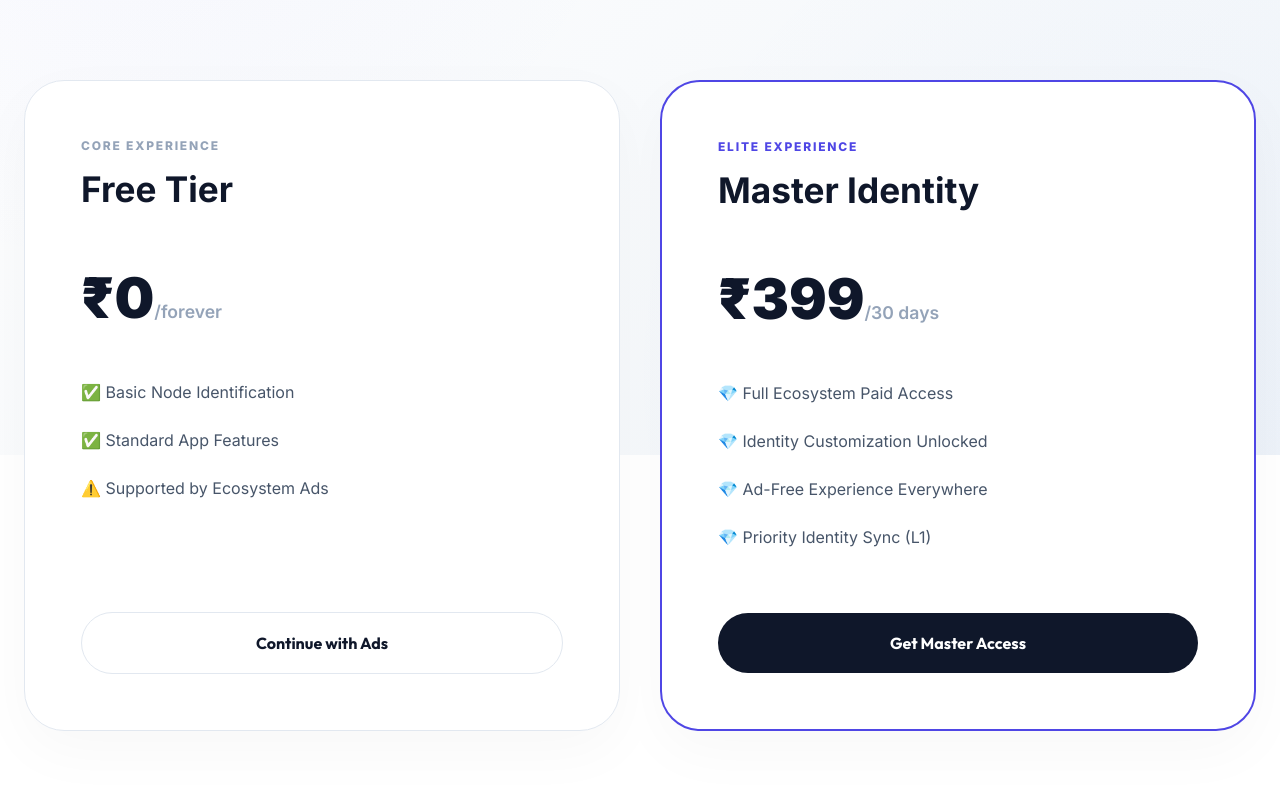
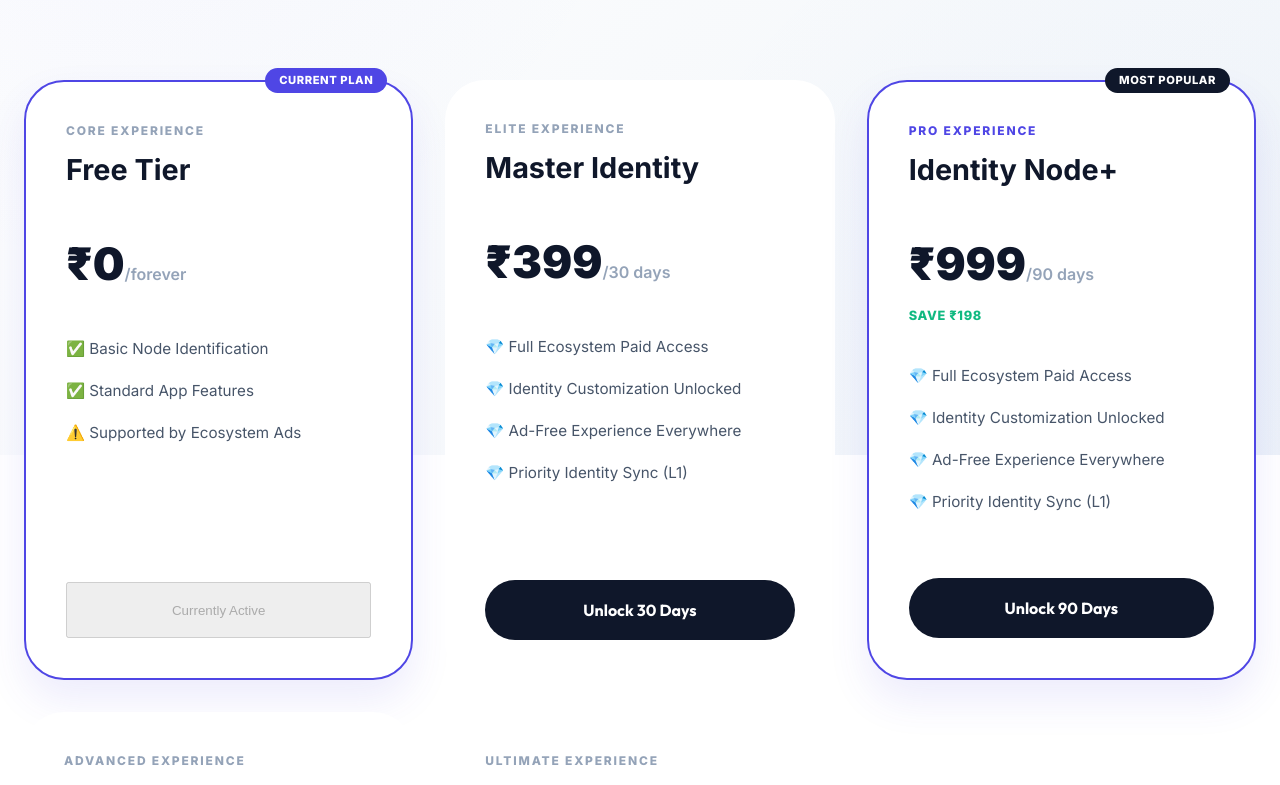
Before and after one commit to SoftBridge-Labs/accounts, a Next.js app: page /premium in a window 1280 px wide. Shown: the part 345-1130 px from the top of the page. Built offline with nearby package versions, Linux system fonts and the light colour scheme; no server answers; sample sign-in values are in the browser's storage.

Commit message:
feat: implement landing page, premium subscription flow with Razorpay integration, and supporting API utilities

```diff
--- a/src/app/page.tsx
+++ b/src/app/page.tsx
@@ -17,9 +17,7 @@ export default function HomePage() {
       <section className="container" style={{ padding: 'clamp(100px, 15vh, 180px) 1.5rem 100px', textAlign: 'center' }}>
         <div className="animate-in" style={{ display: 'flex', flexDirection: 'column', alignItems: 'center' }}>
 
-          <div style={{ padding: '8px 24px', borderRadius: '100px', background: '#f1f5f9', color: 'var(--primary)', fontSize: '0.8rem', fontWeight: 800, letterSpacing: '0.12em', marginBottom: '2.5rem' }}>
-             UNIFIED IDENTITY SYSTEM
-          </div>
+
 
           <h1 style={{ fontSize: 'clamp(3.2rem, 9vw, 6rem)', fontWeight: 800, marginBottom: '2rem', lineHeight: '1.05', color: '#0f172a', letterSpacing: '-0.04em' }}>
             Your Global <br className="hidden-mobile" />
--- a/src/app/premium/page.tsx
+++ b/src/app/premium/page.tsx
@@ -17,13 +17,34 @@ export default function PremiumPage() {
   const { user, profile, loading, refreshProfile } = useAuth();
   const [processing, setProcessing] = useState(false);
   const [success, setSuccess] = useState('');
+  const [metadata, setMetadata] = useState<any>(null);
   const router = useRouter();
 
   useEffect(() => {
     if (!loading && !user) {
       router.push('/login');
     }
+    // Fetch geo-metadata for currency
+    const fetchMeta = async () => {
+      const { getBrowserMetadata } = await import('@/lib/utils');
+      const data = await getBrowserMetadata();
+      setMetadata(data);
+    };
+    fetchMeta();
   }, [loading, user, router]);
+
+  const formatPrice = (amount: number) => {
+    if (!metadata?.currency) return `₹${amount}`;
+    try {
+      return new Intl.NumberFormat(undefined, {
+        style: 'currency',
+        currency: metadata.currency,
+        maximumFractionDigits: 0
+      }).format(amount);
+    } catch (e) {
+      return `₹${amount}`;
+    }
+  };
 
   if (loading) return (
     <div className="flex-center" style={{ height: '100vh' }}>
@@ -35,29 +56,37 @@ export default function PremiumPage() {
 
   if (!user) return null;
 
-  const handleRazorpayPayment = async () => {
+  const handleRazorpayPayment = async (amount: number, days: number, planName: string) => {
     setProcessing(true);
 
     const options = {
       key: process.env.NEXT_PUBLIC_RAZORPAY_KEY_ID || 'rzp_live_rQX9y03Tphqq19',
-      amount: 39900,
-      currency: "INR",
+      amount: amount * 100,
+      currency: metadata?.currency || "INR",
       name: "SOFTBRIDGE LABS",
-      description: "MASTER IDENTITY - 30 DAYS ACCESS",
+      description: `${planName.toUpperCase()} - ${days} DAYS ACCESS`,
       image: "https://softbridge.in/favicon.ico",
       handler: async function (response: any) {
         if (response.razorpay_payment_id) {
           try {
-            await softbridgeApi.activatePremium(user.uid, 30);
+            await softbridgeApi.activatePremium(user.uid, days);
 
             await softbridgeApi.sendAlert({
               email: user.email!,
               type: 'premium_activated',
-              details: `Master Identity node successfully provisioned for 30 days. Payment ID: ${response.razorpay_payment_id}`
+              details: `${planName} node successfully provisioned for ${days} days. Payment ID: ${response.razorpay_payment_id}`
+            }).catch(() => null);
+
+            await softbridgeApi.createAuditLog({
+                uid: user.uid,
+                event: 'premium_purchase_success',
+                source: 'softbridge',
+                details: { planName, amount, days, paymentId: response.razorpay_payment_id },
+                ip: metadata?.ip
             }).catch(() => null);
 
             await refreshProfile();
-            setSuccess('Master Identity synchronized successfully.');
+            setSuccess(`${planName} synchronized successfully.`);
             setTimeout(() => router.push('/dashboard'), 3000);
           } catch (err: any) {
             alert("Provisioning failed: " + err.message);
@@ -84,6 +113,7 @@ export default function PremiumPage() {
   const activateFreeTrial = async () => {
     setProcessing(true);
     try {
+      await softbridgeApi.addActivity({ uid: user.uid, action: 'free_tier_activation', ip: metadata?.ip }).catch(() => null);
       setSuccess('Core Experience activated with basic node parameters.');
       setTimeout(() => router.push('/dashboard'), 3000);
     } catch (err) {
@@ -92,6 +122,25 @@ export default function PremiumPage() {
       setProcessing(false);
     }
   };
+
+  const premiumPlans = [
+    { name: 'Master Identity', days: 30, price: 399, badge: 'ELITE EXPERIENCE', popular: false, saving: 0 },
+    { name: 'Identity Node+', days: 90, price: 999, badge: 'PRO EXPERIENCE', popular: true, saving: 198 },
+    { name: 'Quantum Sync', days: 180, price: 1899, badge: 'ADVANCED EXPERIENCE', popular: false, saving: 495 },
+    { name: 'Omni Presence', days: 365, price: 3499, badge: 'ULTIMATE EXPERIENCE', popular: false, saving: 1355 },
+  ];
+
+  const expDate = profile?.premiumUntil ? new Date(profile.premiumUntil) : null;
+  const daysLeft = expDate ? Math.ceil((expDate.getTime() - Date.now()) / (1000 * 3600 * 24)) : 0;
+
+  // Logic to identify which plan is active based on days left
+  const activePlanIndex = profile?.premium ? (() => {
+    if (daysLeft > 180) return 3; // Omni
+    if (daysLeft > 90) return 2;  // Quantum
+    if (daysLeft > 30) return 1;  // Node+
+    if (daysLeft > 0) return 0;   // Master
+    return -1;
+  })() : -1;
 
   return (
     <div className="page-wrapper">
@@ -111,67 +160,106 @@ export default function PremiumPage() {
           </div>
         )}
 
-        <div className="grid-auto animate-in stagger-1">
+        <div className="grid-auto animate-in stagger-1" style={{ gap: '2rem' }}>
 
           {/* Free Plan */}
-          <div className="glass-card plan-card stagger-1" style={{ display: 'flex', flexDirection: 'column', background: '#fff' }}>
+          <div className="glass-card plan-card" style={{
+            display: 'flex',
+            flexDirection: 'column',
+            background: '#fff',
+            border: !profile?.premium ? '2px solid var(--primary)' : '1px solid var(--border)',
+            boxShadow: !profile?.premium ? '0 20px 40px rgba(79, 70, 229, 0.1)' : 'none',
+            position: 'relative',
+            padding: '2.5rem'
+          }}>
+            {!profile?.premium && (
+              <div style={{ position: 'absolute', top: '-14px', right: '24px', background: 'var(--primary)', color: '#fff', padding: '4px 14px', borderRadius: '999px', fontSize: '0.7rem', fontWeight: 800, letterSpacing: '0.05em' }}>CURRENT PLAN</div>
+            )}
             <header style={{ marginBottom: '2.5rem' }}>
               <p style={{ fontSize: '0.75rem', fontWeight: 800, color: 'var(--text-muted)', letterSpacing: '0.15em', marginBottom: '0.5rem' }}>CORE EXPERIENCE</p>
-              <h3 style={{ fontSize: 'clamp(1.8rem, 4vw, 2.2rem)', color: '#0f172a' }}>Free Tier</h3>
+              <h3 style={{ fontSize: '1.8rem', color: '#0f172a' }}>Free Tier</h3>
             </header>
 
-            <div style={{ fontSize: 'clamp(3rem, 7vw, 3.5rem)', fontWeight: 900, marginBottom: '2.5rem', color: '#0f172a' }}>₹0<span style={{ fontSize: '1.1rem', color: 'var(--text-muted)', fontWeight: 600 }}>/forever</span></div>
+            <div style={{ fontSize: '2.8rem', fontWeight: 900, marginBottom: '2.5rem', color: '#0f172a' }}>{formatPrice(0)}<span style={{ fontSize: '1rem', color: 'var(--text-muted)', fontWeight: 600 }}>/forever</span></div>
 
-            <ul style={{ listStyle: 'none', marginBottom: '4rem', gap: '1.5rem', display: 'flex', flexDirection: 'column' }}>
-                <li style={{ fontSize: '1rem', color: 'var(--text-dim)', display: 'flex', alignItems: 'center', gap: '14px' }}>✅ Basic Node Identification</li>
-                <li style={{ fontSize: '1rem', color: 'var(--text-dim)', display: 'flex', alignItems: 'center', gap: '14px' }}>✅ Standard App Features</li>
-                <li style={{ fontSize: '1rem', color: 'var(--text-dim)', display: 'flex', alignItems: 'center', gap: '14px' }}>⚠️ Supported by Ecosystem Ads</li>
+            <ul style={{ listStyle: 'none', marginBottom: '4rem', gap: '1.2rem', display: 'flex', flexDirection: 'column', padding: 0 }}>
+                <li style={{ fontSize: '0.95rem', color: 'var(--text-dim)', display: 'flex', alignItems: 'center', gap: '12px' }}>✅ Basic Node Identification</li>
+                <li style={{ fontSize: '0.95rem', color: 'var(--text-dim)', display: 'flex', alignItems: 'center', gap: '12px' }}>✅ Standard App Features</li>
+                <li style={{ fontSize: '0.95rem', color: 'var(--text-dim)', display: 'flex', alignItems: 'center', gap: '12px' }}>⚠️ Supported by Ecosystem Ads</li>
             </ul>
 
             <button
-              className="outline-btn"
-              style={{ width: '100%', marginTop: 'auto', minHeight: '3.8rem' }}
+              className={!profile?.premium ? "secondary-btn" : "outline-btn"}
+              style={{ width: '100%', marginTop: 'auto', minHeight: '3.5rem' }}
               onClick={activateFreeTrial}
-              disabled={processing}
+              disabled={processing || !profile?.premium}
             >
-              Continue with Ads
+              {profile?.premium ? 'Downgrade to Free' : 'Currently Active'}
             </button>
           </div>
 
-          {/* Premium Plan */}
-          <div className="glass-card plan-card premium stagger-2" style={{ display: 'flex', flexDirection: 'column', background: '#fff', border: '2px solid var(--primary)' }}>
+          {/* Premium Plans */}
+          {premiumPlans.map((plan, i) => {
+            const isActive = activePlanIndex === i;
+            return (
+              <div key={plan.days} className={`glass-card plan-card ${plan.popular ? 'premium' : ''}`} style={{
+                display: 'flex',
+                flexDirection: 'column',
+                background: '#fff',
+                border: plan.popular || isActive ? '2px solid var(--primary)' : '1px solid var(--border)',
+                boxShadow: plan.popular || isActive ? '0 20px 40px rgba(79, 70, 229, 0.1)' : 'none',
+                position: 'relative',
+                padding: '2.5rem'
+              }}>
+                {plan.popular && !isActive && (
+                  <div style={{ position: 'absolute', top: '-14px', right: '24px', background: '#0f172a', color: '#fff', padding: '4px 14px', borderRadius: '999px', fontSize: '0.7rem', fontWeight: 800, letterSpacing: '0.05em' }}>MOST POPULAR</div>
+                )}
+                {isActive && (
+                  <div style={{ position: 'absolute', top: '-14px', right: '24px', background: 'var(--primary)', color: '#fff', padding: '4px 14px', borderRadius: '999px', fontSize: '0.7rem', fontWeight: 800, letterSpacing: '0.05em' }}>ACTIVE PLAN</div>
+                )}
+
                 <header style={{ marginBottom: '2.5rem' }}>
-              <p style={{ fontSize: '0.75rem', fontWeight: 800, color: 'var(--primary)', letterSpacing: '0.15em', marginBottom: '0.5rem' }}>ELITE EXPERIENCE</p>
-              <h3 style={{ fontSize: 'clamp(1.8rem, 4vw, 2.2rem)', color: '#0f172a' }}>Master Identity</h3>
+                  <p style={{ fontSize: '0.75rem', fontWeight: 800, color: plan.popular || isActive ? 'var(--primary)' : 'var(--text-muted)', letterSpacing: '0.15em', marginBottom: '0.5rem' }}>{plan.badge}</p>
+                  <h3 style={{ fontSize: '1.8rem', color: '#0f172a' }}>{plan.name}</h3>
                 </header>
 
-            <div style={{ fontSize: 'clamp(3rem, 7vw, 3.5rem)', fontWeight: 900, marginBottom: '2.5rem', color: '#0f172a' }}>₹399<span style={{ fontSize: '1.1rem', color: 'var(--text-muted)', fontWeight: 600 }}>/30 days</span></div>
+                <div style={{ marginBottom: '2.5rem' }}>
+                    <div style={{ fontSize: '2.8rem', fontWeight: 900, color: '#0f172a' }}>{formatPrice(plan.price)}<span style={{ fontSize: '1rem', color: 'var(--text-muted)', fontWeight: 600 }}>/{plan.days} days</span></div>
+                    {plan.saving > 0 && (
+                        <div style={{ marginTop: '0.5rem', color: 'var(--success)', fontWeight: 800, fontSize: '0.8rem', letterSpacing: '0.05em' }}>SAVE {formatPrice(plan.saving)}</div>
+                    )}
+                </div>
 
-            <ul style={{ listStyle: 'none', marginBottom: '4rem', gap: '1.5rem', display: 'flex', flexDirection: 'column' }}>
-                <li style={{ fontSize: '1rem', color: 'var(--text-dim)', display: 'flex', alignItems: 'center', gap: '14px' }}>💎 Full Ecosystem Paid Access</li>
-                <li style={{ fontSize: '1rem', color: 'var(--text-dim)', display: 'flex', alignItems: 'center', gap: '14px' }}>💎 Identity Customization Unlocked</li>
-                <li style={{ fontSize: '1rem', color: 'var(--text-dim)', display: 'flex', alignItems: 'center', gap: '14px' }}>💎 Ad-Free Experience Everywhere</li>
-                <li style={{ fontSize: '1rem', color: 'var(--text-dim)', display: 'flex', alignItems: 'center', gap: '14px' }}>💎 Priority Identity Sync (L1)</li>
+                <ul style={{ listStyle: 'none', marginBottom: '4rem', gap: '1.2rem', display: 'flex', flexDirection: 'column', padding: 0 }}>
+                    <li style={{ fontSize: '0.95rem', color: 'var(--text-dim)', display: 'flex', alignItems: 'center', gap: '12px' }}>💎 Full Ecosystem Paid Access</li>
+                    <li style={{ fontSize: '0.95rem', color: 'var(--text-dim)', display: 'flex', alignItems: 'center', gap: '12px' }}>💎 Identity Customization Unlocked</li>
+                    <li style={{ fontSize: '0.95rem', color: 'var(--text-dim)', display: 'flex', alignItems: 'center', gap: '12px' }}>💎 Ad-Free Experience Everywhere</li>
+                    <li style={{ fontSize: '0.95rem', color: 'var(--text-dim)', display: 'flex', alignItems: 'center', gap: '12px' }}>💎 Priority Identity Sync (L1)</li>
                 </ul>
 
                 <button
-              className="premium-btn"
-              style={{ width: '100%', marginTop: 'auto', minHeight: '3.8rem' }}
-              onClick={handleRazorpayPayment}
-              disabled={processing}
+                  className={isActive ? "secondary-btn" : "premium-btn"}
+                  style={{ width: '100%', marginTop: 'auto', minHeight: '3.5rem' }}
+                  onClick={() => handleRazorpayPayment(plan.price, plan.days, plan.name)}
+                  disabled={processing || isActive}
                 >
                   {processing ? (
                     <div style={{ display: 'flex', alignItems: 'center', gap: '0.8rem', justifyContent: 'center' }}>
                       <div style={{ width: '18px', height: '18px', border: '3px solid rgba(255,255,255,0.3)', borderTopColor: '#fff', borderRadius: '50%', animation: 'spin-fast 0.6s linear infinite' }} />
-                  Initializing...
                     </div>
-              ) : 'Get Master Access'}
+                  ) : (isActive ? 'Currently Active' : `Unlock ${plan.days} Days`)}
                 </button>
               </div>
+            );
+          })}
 
         </div>
 
-        <section style={{ marginTop: '10rem', textAlign: 'center' }} className="animate-in stagger-3">
+        <p style={{ textAlign: 'center', color: 'var(--text-muted)', fontSize: '0.9rem', marginTop: '4rem', maxWidth: '700px', marginInline: 'auto', lineHeight: 1.6 }} className="animate-in stagger-2">
+            * To view what's included check individual product pricing, this plan gives access to entire paid ecosystem of SoftBridge Labs. {profile?.premiumUntil && `Current session expiry node: ${new Date(profile.premiumUntil).toLocaleDateString()}`}
+        </p>
+
+        <section style={{ marginTop: '8rem', textAlign: 'center' }} className="animate-in stagger-3">
             <p style={{ color: '#94a3b8', fontSize: '0.85rem', fontWeight: 700, letterSpacing: '0.1em', marginBottom: '3rem' }}>SECURE PAYMENT GATEWAY POWERED BY RAZORPAY</p>
             <div style={{ display: 'flex', gap: '3rem', justifyContent: 'center', opacity: 0.25, filter: 'grayscale(1)', flexWrap: 'wrap' }}>
                 <img src="https://upload.wikimedia.org/wikipedia/commons/b/b5/PayPal.svg" alt="PayPal" style={{ height: '32px' }} />
--- a/src/lib/utils.ts
+++ b/src/lib/utils.ts
@@ -2,12 +2,14 @@ export const getBrowserMetadata = async () => {
   const ua = navigator.userAgent;
   let ip = 'Unknown Node';
   let location = 'Distributed Node';
+  let currency = 'INR';
   try {
     const res = await fetch('https://ipapi.co/json/').catch(() => null);
     if (res) {
       const data = await res.json();
       ip = data.ip || 'Unknown Node';
       location = data.city && data.country_name ? `${data.city}, ${data.country_name}` : 'Distributed Node';
+      currency = data.currency || 'INR';
     }
   } catch (e) {}
 
@@ -15,7 +17,7 @@ export const getBrowserMetadata = async () => {
   if (/Mobile|Android|iPhone/i.test(ua)) device = 'Mobile Node';
   if (/Tablet|iPad/i.test(ua)) device = 'Tablet Node';
 
-  return { ip, ua, device, location };
+  return { ip, ua, device, location, currency };
 };
 
 export const formatPrettyDate = (dateStr: string) => {
```
Also changed, not shown: src/app/(auth)/login/page.tsx (+13 -2 lines), src/lib/api.ts (+6 -2 lines). Lines whose indentation alone changed are shown as unchanged.
